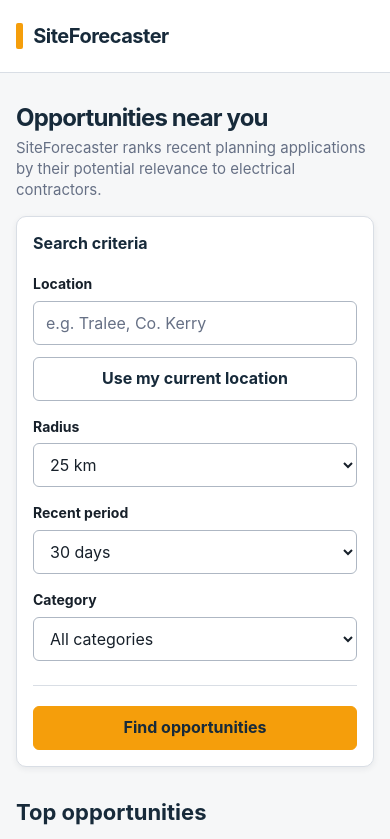
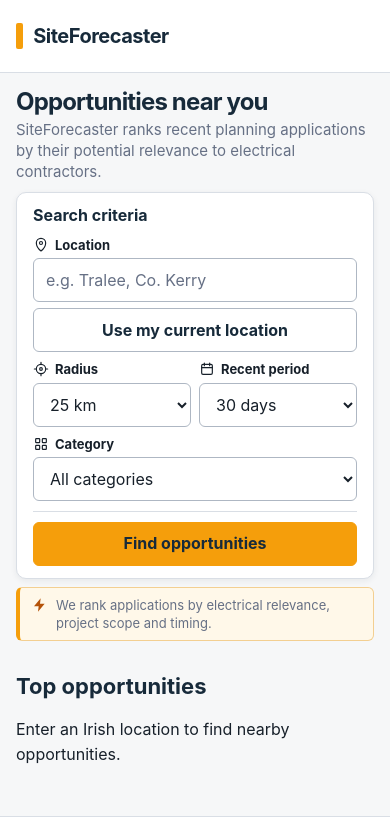
Before and after one commit to moranjohn-95/groundsignal, a React (Vite) app in the folder frontend/: page / in a window 390 px wide. Shown: the top 839 px of the page. Built offline with nearby package versions, Linux system fonts and the light colour scheme.

Commit message:
Update search criteria layout for mobile usability

```diff
--- a/frontend/src/features/opportunities/OpportunityFilters.tsx
+++ b/frontend/src/features/opportunities/OpportunityFilters.tsx
@@ -23,6 +23,47 @@ interface OpportunityFiltersProps {
   onLocationChange: (location: string) => void
   onSearch: (filters: OpportunityFilterValues) => void
   onUseCurrentLocation: () => void
+}
+
+type FieldIconName = 'location' | 'radius' | 'period' | 'category'
+
+function FieldLabelIcon({ name }: { name: FieldIconName }) {
+  if (name === 'location') {
+    return (
+      <svg viewBox="0 0 24 24" aria-hidden="true" focusable="false">
+        <path d="M12 21s7-5.3 7-12a7 7 0 1 0-14 0c0 6.7 7 12 7 12Z" />
+        <circle cx="12" cy="9" r="2.25" />
+      </svg>
+    )
+  }
+
+  if (name === 'radius') {
+    return (
+      <svg viewBox="0 0 24 24" aria-hidden="true" focusable="false">
+        <circle cx="12" cy="12" r="7" />
+        <circle cx="12" cy="12" r="2" />
+        <path d="M12 2v3M22 12h-3M12 22v-3M2 12h3" />
+      </svg>
+    )
+  }
+
+  if (name === 'period') {
+    return (
+      <svg viewBox="0 0 24 24" aria-hidden="true" focusable="false">
+        <rect x="4" y="5" width="16" height="15" rx="2" />
+        <path d="M8 3v4M16 3v4M4 10h16" />
+      </svg>
+    )
+  }
+
+  return (
+    <svg viewBox="0 0 24 24" aria-hidden="true" focusable="false">
+      <rect x="4" y="4" width="6" height="6" rx="1" />
+      <rect x="14" y="4" width="6" height="6" rx="1" />
+      <rect x="4" y="14" width="6" height="6" rx="1" />
+      <rect x="14" y="14" width="6" height="6" rx="1" />
+    </svg>
+  )
 }
 
 function formatCategory(category: PlanningApplicationCategory) {
@@ -67,6 +108,7 @@ function OpportunityFilters({
   }
 
   return (
+    <>
     <form
       className="opportunity-filters"
       aria-label="Opportunity filters"
@@ -77,7 +119,10 @@ function OpportunityFilters({
 
         <div className="opportunity-filters__grid">
           <div className="form-field form-field--location">
-            <label htmlFor="opportunity-location">Location</label>
+            <label htmlFor="opportunity-location">
+              <FieldLabelIcon name="location" />
+              Location
+            </label>
             <div className="location-controls">
               <input
                 id="opportunity-location"
@@ -110,7 +155,10 @@ function OpportunityFilters({
           </div>
 
           <div className="form-field">
-            <label htmlFor="opportunity-radius">Radius</label>
+            <label htmlFor="opportunity-radius">
+              <FieldLabelIcon name="radius" />
+              Radius
+            </label>
             <select
               id="opportunity-radius"
               name="radiusKm"
@@ -124,7 +172,10 @@ function OpportunityFilters({
           </div>
 
           <div className="form-field">
-            <label htmlFor="opportunity-recent-period">Recent period</label>
+            <label htmlFor="opportunity-recent-period">
+              <FieldLabelIcon name="period" />
+              Recent period
+            </label>
             <select
               id="opportunity-recent-period"
               name="recentDays"
@@ -138,8 +189,11 @@ function OpportunityFilters({
             </select>
           </div>
 
-          <div className="form-field">
-            <label htmlFor="opportunity-category">Category</label>
+          <div className="form-field form-field--category">
+            <label htmlFor="opportunity-category">
+              <FieldLabelIcon name="category" />
+              Category
+            </label>
             <select
               id="opportunity-category"
               name="category"
@@ -167,6 +221,16 @@ function OpportunityFilters({
         </button>
       </div>
     </form>
+    <aside
+      className="opportunity-search-insight"
+      aria-label="How opportunities are ranked"
+    >
+      <svg viewBox="0 0 24 24" aria-hidden="true" focusable="false">
+        <path d="M13 2 3 14h7l-1 8 10-12h-7z" />
+      </svg>
+      <p>We rank applications by electrical relevance, project scope and timing.</p>
+    </aside>
+    </>
   )
 }
 
--- a/frontend/src/styles/global.css
+++ b/frontend/src/styles/global.css
@@ -185,10 +185,24 @@ p {
 }
 
 .form-field label {
+  display: flex;
+  align-items: center;
+  gap: 0.375rem;
   color: var(--color-text);
   font-size: 0.875rem;
   font-weight: 650;
   line-height: 1.4;
+}
+
+.form-field label svg {
+  width: 1rem;
+  height: 1rem;
+  flex: 0 0 auto;
+  fill: none;
+  stroke: currentColor;
+  stroke-linecap: round;
+  stroke-linejoin: round;
+  stroke-width: 1.75;
 }
 
 .location-controls {
@@ -841,6 +855,10 @@ summary:focus-visible {
   border-top: 1px solid var(--color-border);
 }
 
+.opportunity-search-insight {
+  display: none;
+}
+
 .opportunity-detail__section h3 {
   margin: 0 0 1rem;
   color: var(--color-primary);
@@ -979,7 +997,7 @@ summary:focus-visible {
 
 @media (max-width: 39.9375rem) {
   .site-main {
-    padding-block: 2rem 3rem;
+    padding-block: 1rem 3rem;
   }
 
   .opportunities-intro h2 {
@@ -988,14 +1006,77 @@ summary:focus-visible {
   }
 
   .opportunities-intro p {
-    margin-top: 0.375rem;
+    margin-top: 0.25rem;
     font-size: 0.9375rem;
     line-height: 1.4;
   }
 
   .opportunity-filters {
-    margin-top: 1rem;
-    padding: 1rem;
+    margin-top: 0.625rem;
+    padding: 0.75rem 1rem;
+  }
+
+  .opportunity-filters legend {
+    margin-bottom: 0.625rem;
+  }
+
+  .opportunity-filters__grid {
+    grid-template-columns: repeat(2, minmax(0, 1fr));
+    gap: 0.5rem;
+  }
+
+  .form-field {
+    gap: 0.25rem;
+  }
+
+  .form-field--location,
+  .form-field--category {
+    grid-column: 1 / -1;
+  }
+
+  .form-field label {
+    font-size: 0.8125rem;
+  }
+
+  .location-controls {
+    gap: 0.375rem;
+  }
+
+  .current-location-status {
+    font-size: 0.75rem;
+    line-height: 1.4;
+  }
+
+  .opportunity-filters__actions {
+    margin-top: 0.625rem;
+    padding-top: 0.625rem;
+  }
+
+  .opportunity-search-insight {
+    display: flex;
+    align-items: flex-start;
+    gap: 0.5rem;
+    margin-top: 0.5rem;
+    padding: 0.5rem 0.75rem;
+    border: 1px solid #f3cf91;
+    border-left: 0.25rem solid var(--color-accent);
+    border-radius: var(--radius-sm);
+    background: #fff8e9;
+  }
+
+  .opportunity-search-insight svg {
+    width: 1rem;
+    height: 1rem;
+    flex: 0 0 auto;
+    margin-top: 0.0625rem;
+    fill: var(--color-accent-active);
+  }
+
+  .opportunity-search-insight p {
+    margin: 0;
+    color: var(--color-text-muted);
+    font-size: 0.8125rem;
+    line-height: 1.4;
   }
 
   .opportunity-results {
```
